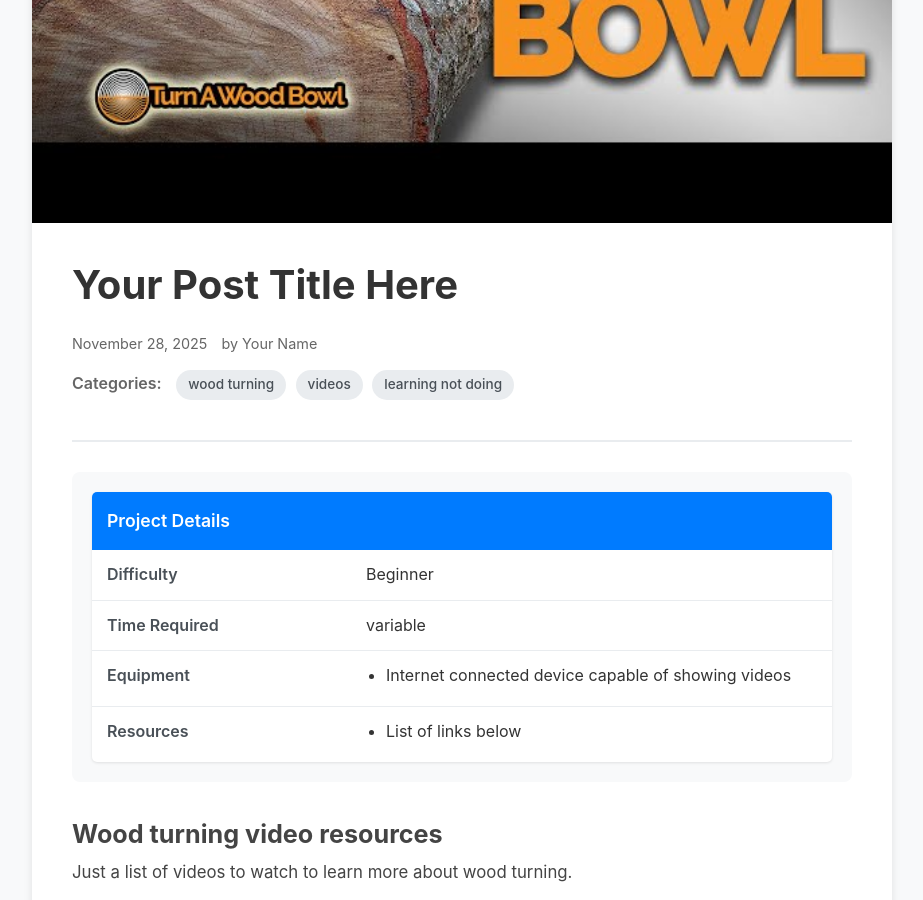
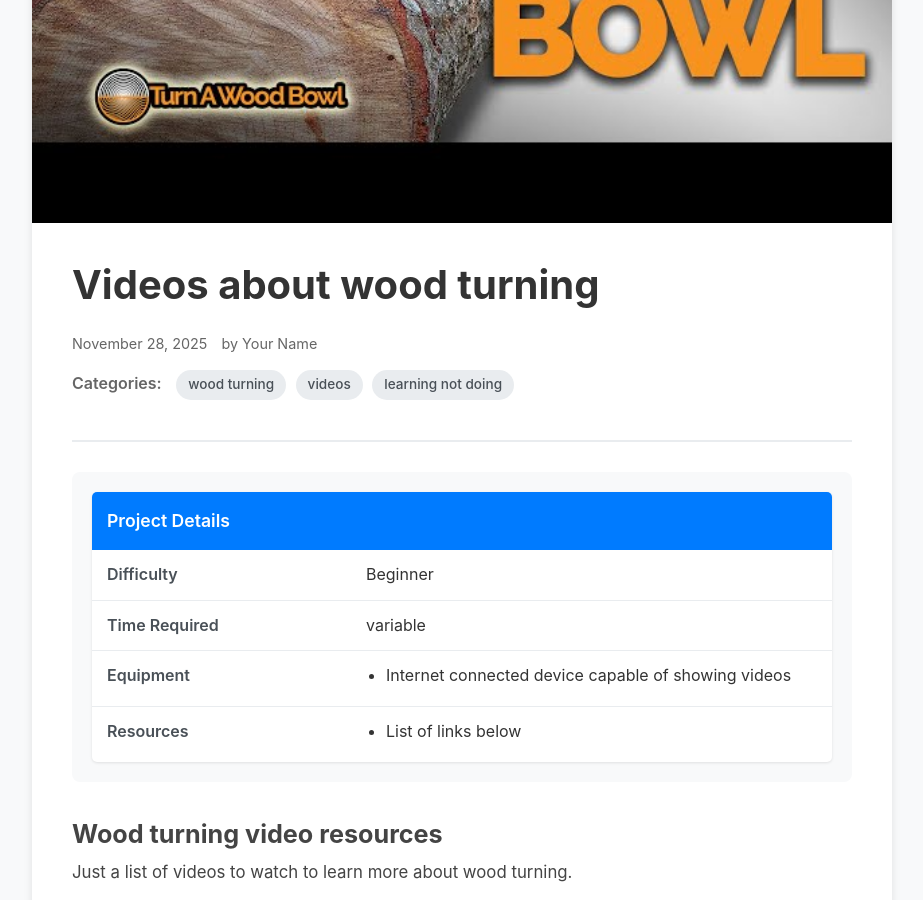
Before and after one commit to dfbr/craft_journal, a Jekyll site: the page built from _posts/2025-11-28-woodturning-videos.md, in a window 1280 px wide and 900 px high, scrolled down 653 px. Shown: the whole window, without its empty margins (178-1101 px from the left). Built offline with Jekyll 4.4.1, drawn with Linux system fonts in a browser that asks for light colours.

Commit message:
Proper title

```diff
--- a/_posts/2025-11-28-woodturning-videos.md
+++ b/_posts/2025-11-28-woodturning-videos.md
@@ -1,6 +1,6 @@
 ---
 layout: post
-title: "Your Post Title Here"
+title: "Videos about wood turning"
 date: 2025-11-28 00:00:00 -0000
 categories: [wood turning, videos, learning not doing]
 author: Your Name
```
